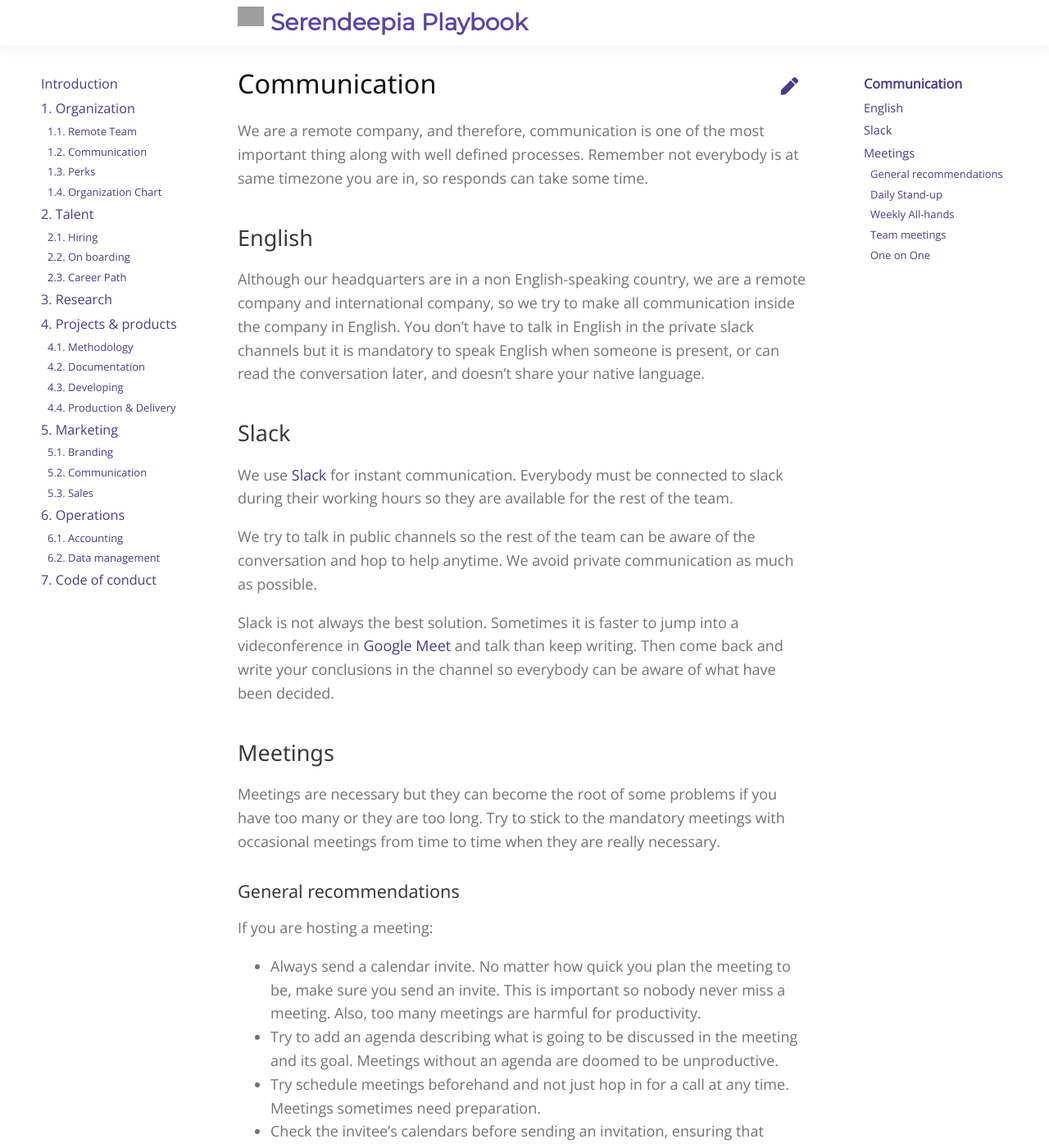
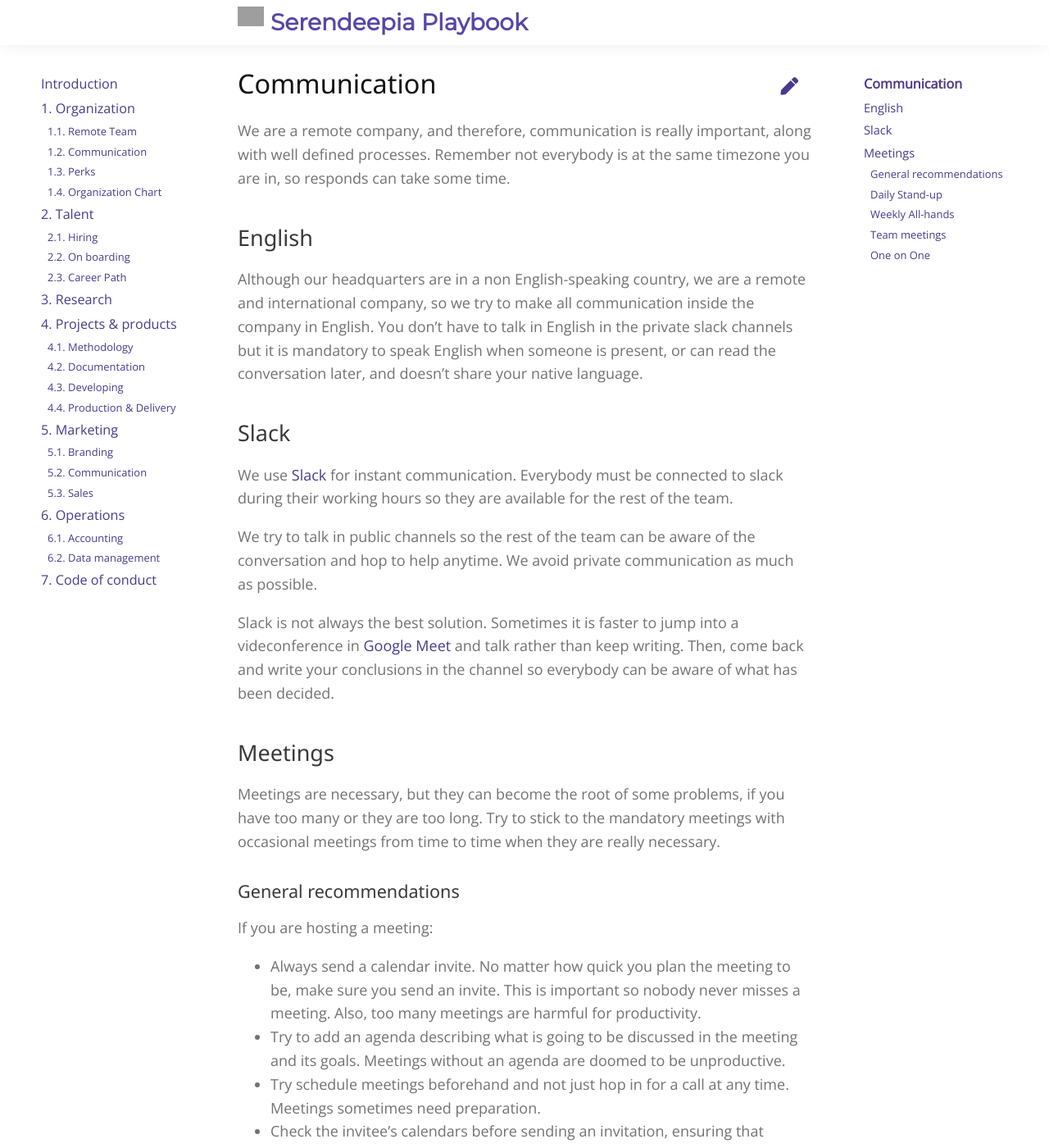
Before and after one commit to serendeepia/playbook, a Jekyll site: the page built from _docs/1_2_communication.md, in a window 1280 px wide and 1400 px high. Shown: the whole window at 82% size. Built offline with Jekyll 4.4.1, drawn with Linux system fonts in a browser that asks for light colours; nearby versions of some CDN libraries; comment, search, counter and statistics services are not loaded; some of the changed text lies outside the part shown; grey boxes are pictures that could not be loaded.

Commit message:
Update 1_2_communication.md

```diff
--- a/_docs/1_2_communication.md
+++ b/_docs/1_2_communication.md
@@ -4,11 +4,11 @@ index: 1.2
 title: Communication
 ---
 
-We are a remote company, and therefore, communication is one of the most important thing along with well defined processes. Remember not everybody is at same timezone you are in, so responds can take some time.
+We are a remote company, and therefore, communication is really important, along with well defined processes. Remember not everybody is at the same timezone you are in, so responds can take some time.
 
 ## English
 
-Although our headquarters are in a non English-speaking country, we are a remote company and international company, so we try to make all communication inside the company in English. You don't have to talk in English in the private slack channels but it is mandatory to speak English when someone is present, or can read the conversation later, and doesn't share your native language.
+Although our headquarters are in a non English-speaking country, we are a remote and international company, so we try to make all communication inside the company in English. You don't have to talk in English in the private slack channels but it is mandatory to speak English when someone is present, or can read the conversation later, and doesn't share your native language.
 
 ## Slack
 
@@ -16,25 +16,25 @@ We use [Slack](https://serendeepia.slack.com) for instant communication. Everybo
 
 We try to talk in public channels so the rest of the team can be aware of the conversation and hop to help anytime. We avoid private communication as much as possible.
 
-Slack is not always the best solution. Sometimes it is faster to jump into a videconference in [Google Meet](https://meet.google.com) and talk than keep writing. Then come back and write your conclusions in the channel so everybody can be aware of what have been decided.
+Slack is not always the best solution. Sometimes it is faster to jump into a videconference in [Google Meet](https://meet.google.com) and talk rather than keep writing. Then, come back and write your conclusions in the channel so everybody can be aware of what has been decided.
 
 ## Meetings
 
-Meetings are necessary but they can become the root of some problems if you have too many or they are too long. Try to stick to the mandatory meetings with occasional meetings from time to time when they are really necessary.
+Meetings are necessary, but they can become the root of some problems, if you have too many or they are too long. Try to stick to the mandatory meetings with occasional meetings from time to time when they are really necessary.
 
 ### General recommendations
 
 If you are hosting a meeting:
 
-* Always send a calendar invite. No matter how quick you plan the meeting to be, make sure you send an invite. This is important so nobody never miss a meeting. Also, too many meetings are harmful for productivity.
-* Try to add an agenda describing what is going to be discussed in the meeting and its goal. Meetings without an agenda are doomed to be unproductive.
+* Always send a calendar invite. No matter how quick you plan the meeting to be, make sure you send an invite. This is important so nobody never misses a meeting. Also, too many meetings are harmful for productivity.
+* Try to add an agenda describing what is going to be discussed in the meeting and its goals. Meetings without an agenda are doomed to be unproductive.
 * Try schedule meetings beforehand and not just hop in for a call at any time. Meetings sometimes need preparation.
 * Check the invitee's calendars before sending an invitation, ensuring that everyone will be able to attend the meeting.
 
 If you are participating:
 
 * Take notes during the meeting and save them somewhere accessible later so you can review what you talked about and the decisions you took.
-* You should get used to accept or rejects meetings. This will help you and your team to know that you are aware of the meeting or that you cannot attend and the meeting might need to be reschedule.
+* You should get used to accept or reject meetings. This will help you and your team to know that you are aware of the meeting or that you cannot attend it and the meeting might need to be rescheduled.
 
 Other recommendations:
 
@@ -56,10 +56,10 @@ In order to make the stand-up more efficient and keep track of this information
 
 ### Weekly All-hands
 
-We run [weekly all-hands meetings](https://blog.sli.do/what-is-an-all-hands-meeting-and-why-should-you-start-having-one/) where everybody in the company attend. We use these meetings to keep all the company aligned and to let everybody know what other teams in the company are working in and their progress. We also have [slides for the weekly all-hands](https://docs.google.com/presentation/d/18qVRzTrHwUVy5TnuEp_pp-7_Cskpllg3I3qnu1NJ9qw) where we keep our old all-hands to keep track of them.
+We run [weekly all-hands meetings](https://blog.sli.do/what-is-an-all-hands-meeting-and-why-should-you-start-having-one/) where everybody in the company attend. We use these meetings to keep all the company aligned and to let everybody know what other teams in the company are working on and their progress. We also have [slides for the weekly all-hands](https://docs.google.com/presentation/d/18qVRzTrHwUVy5TnuEp_pp-7_Cskpllg3I3qnu1NJ9qw) where we keep our old all-hands to keep track of them.
 
 We usually cover several topics in these meetings:
-* __News, Company Updates & KPIs__: what is happening that is relevant for everybody like achievements, progress of the company or any news of interets.
+* __News, Company Updates & KPIs__: what is happening that is relevant for everybody, like achievements, progress of the company or any news of interest.
 * __Marketing__: how is our marketing strategy going, what are we doing and why.
 * __Sales pipeline__: we track our sales pipeline for current and future customers.
 * __Product & Engineering__: what are the products we are working on and what is their current status, latest features released, etc.
```
Also changed, not shown: other parts of _docs/1_2_communication.md (+1 -1 lines).
